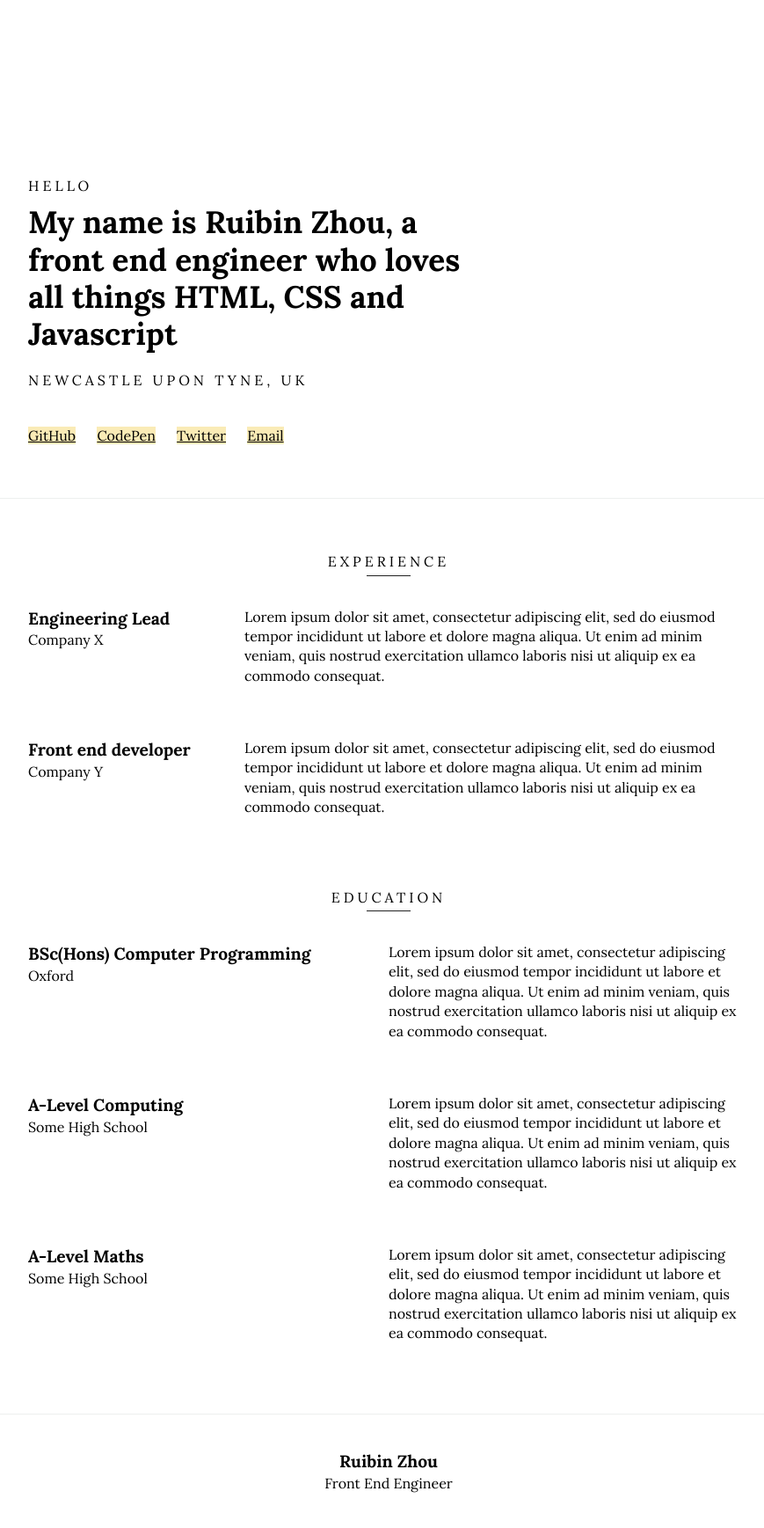
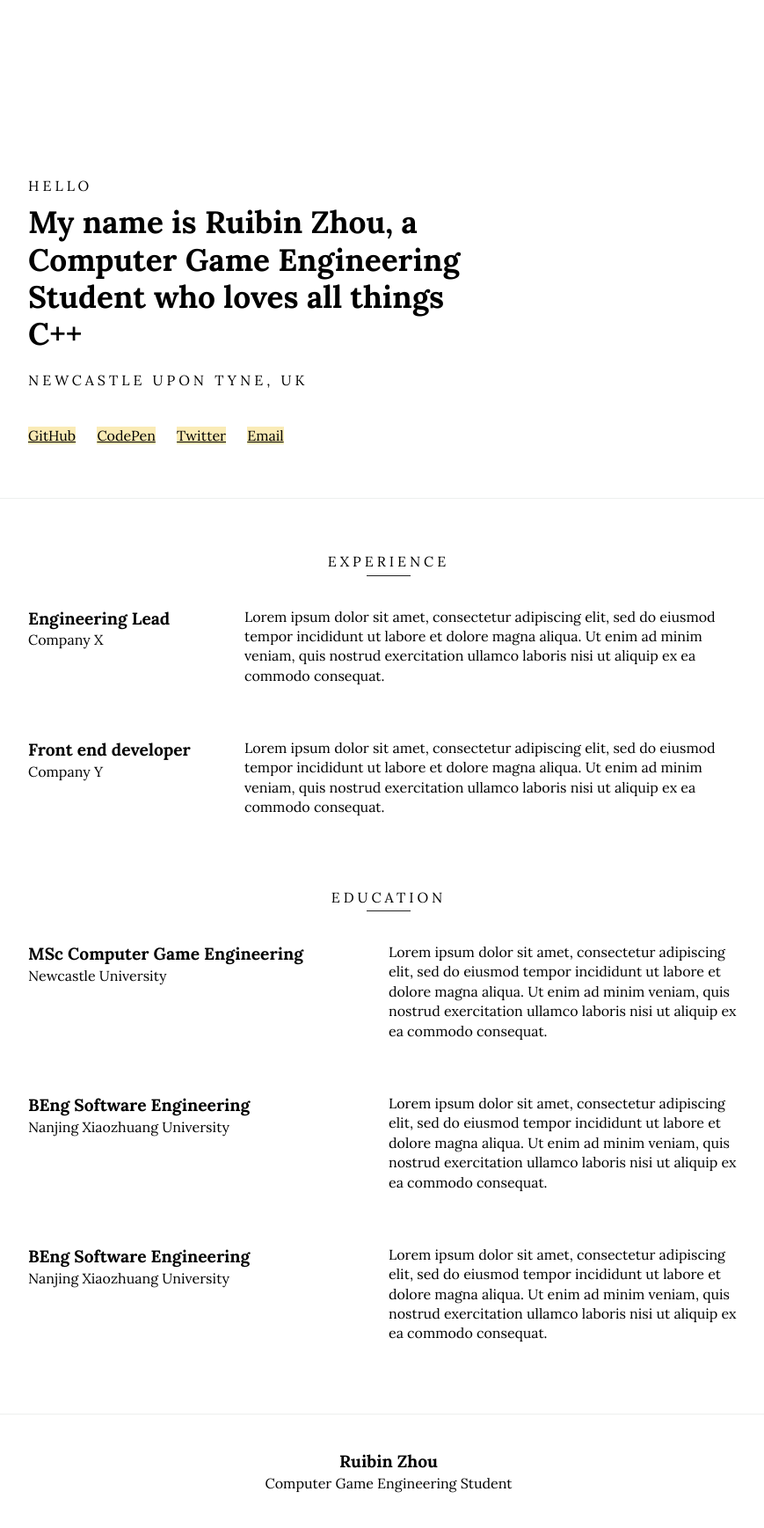
Before and after one commit to Joooseph0730/Joooseph0730.github.io, a Jekyll site: the page built from index.html, in a window 1280 px wide. Shown: the whole page at 88% size, without its empty margins (198-1067 px from the left). Built offline with Jekyll 4.4.1, drawn with Linux system fonts in a browser that asks for light colours.

Commit message:
More info editted

```diff
--- a/_config.yml
+++ b/_config.yml
@@ -7,9 +7,9 @@ description: Ruibin's digital resume made by Jekyll.
 baseurl: ""
 url: "http://joooseph0730.github.io"
 name: Ruibin Zhou
-job: front end engineer
+job: Computer Game Engineering Student
 location: Newcastle Upon Tyne, UK
-languages: HTML, CSS and Javascript
+languages: C++
 twitter_username:
 github_username:  Joooseph0730
 codepen_username:
--- a/_data/education.yml
+++ b/_data/education.yml
@@ -1,11 +1,11 @@
--   qualification: BSc(Hons) Computer Programming
-    school: Oxford
+-   qualification: MSc Computer Game Engineering
+    school: Newcastle University
     description: Lorem ipsum dolor sit amet, consectetur adipiscing elit, sed do eiusmod tempor incididunt ut labore et dolore magna aliqua. Ut enim ad minim veniam, quis nostrud exercitation ullamco laboris nisi ut aliquip ex ea commodo consequat.
 
--   qualification: A-Level Computing
-    school: Some High School
+-   qualification: BEng Software Engineering
+    school: Nanjing Xiaozhuang University
     description: Lorem ipsum dolor sit amet, consectetur adipiscing elit, sed do eiusmod tempor incididunt ut labore et dolore magna aliqua. Ut enim ad minim veniam, quis nostrud exercitation ullamco laboris nisi ut aliquip ex ea commodo consequat.
 
--   qualification: A-Level Maths
-    school: Some High School
+-   qualification: BEng Software Engineering
+    school: Nanjing Xiaozhuang University
     description: Lorem ipsum dolor sit amet, consectetur adipiscing elit, sed do eiusmod tempor incididunt ut labore et dolore magna aliqua. Ut enim ad minim veniam, quis nostrud exercitation ullamco laboris nisi ut aliquip ex ea commodo consequat.
```
Also changed, not shown: Gemfile.lock, 1 other file.
